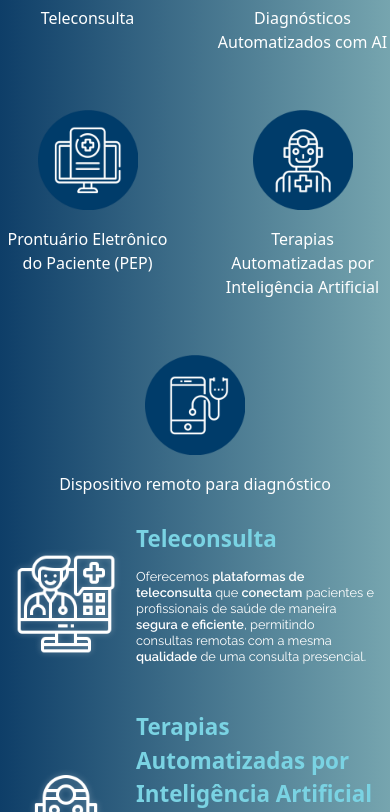
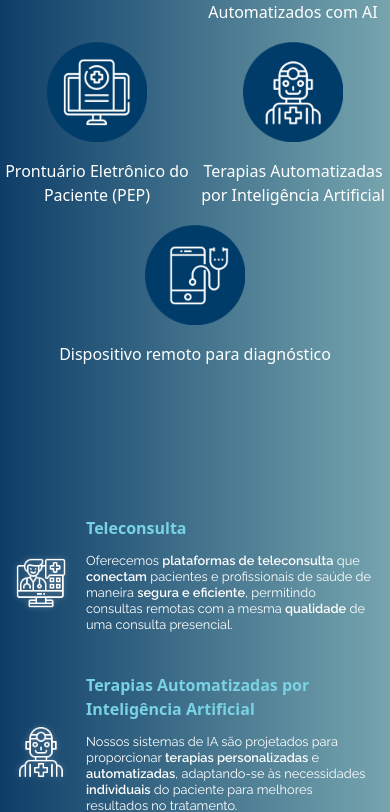
Before and after one commit to gui-schuwarten/facialme_site, a React (Vite) app: page / in a window 390 px wide. Shown: the part 1188-2000 px from the top of the page. Built offline with nearby package versions, Linux system fonts and the light colour scheme.

Commit message:
update project

```diff
--- a/src/components/About/AboutSection.module.css
+++ b/src/components/About/AboutSection.module.css
@@ -94,6 +94,8 @@
 @media (max-width: 480px) {
   .aboutSection {
     align-items: flex-start;
+    width: 100%;
+    min-height: 100vh;
   }
 
   .textBlock {
@@ -105,7 +107,6 @@
     line-height: 2rem;
     font-weight: 100;
     padding-left: 20px;
-    padding-top: 10px;
   }
 
   .textBlock p {
@@ -116,10 +117,11 @@
   }
 
   .iconGrid {
+    /* height: 100%; */
     grid-template-columns: repeat(2, 1fr);
-    margin-top: 30px;
+    margin-top: 10px;
     padding-right: 0px;
-    gap: 40px;
+    gap: 2px;
   }
 
   .iconItem img {
--- a/src/components/Specialties/SpecialtiesSection.module.css
+++ b/src/components/Specialties/SpecialtiesSection.module.css
@@ -67,29 +67,31 @@
 @media (max-width: 480px) {
   .specialtiesSection {
     padding: 0px 16px;
-    height: auto;
+    min-height: 100vh;
     align-items: center;
     padding-top: 0px;
   }
 
-  /* .grid {
+  .grid {
+    height: 100%;
+    justify-items: flex-start;
     grid-template-columns: 1fr;
-    gap: 17px;
-  } */
+    gap: 10px;
+  }
 
   .item {
     align-items: center;
     text-align: left;
   }
 
-  /* .item img {
+  .item img {
     height: 50px;
     max-height: 50px;
     margin-bottom: 10px;
-  } */
+  }
 
   .item h3 {
-    font-size: 1.rem;
+    font-size: 1rem;
     margin-bottom: 0px;
   }
 
```
